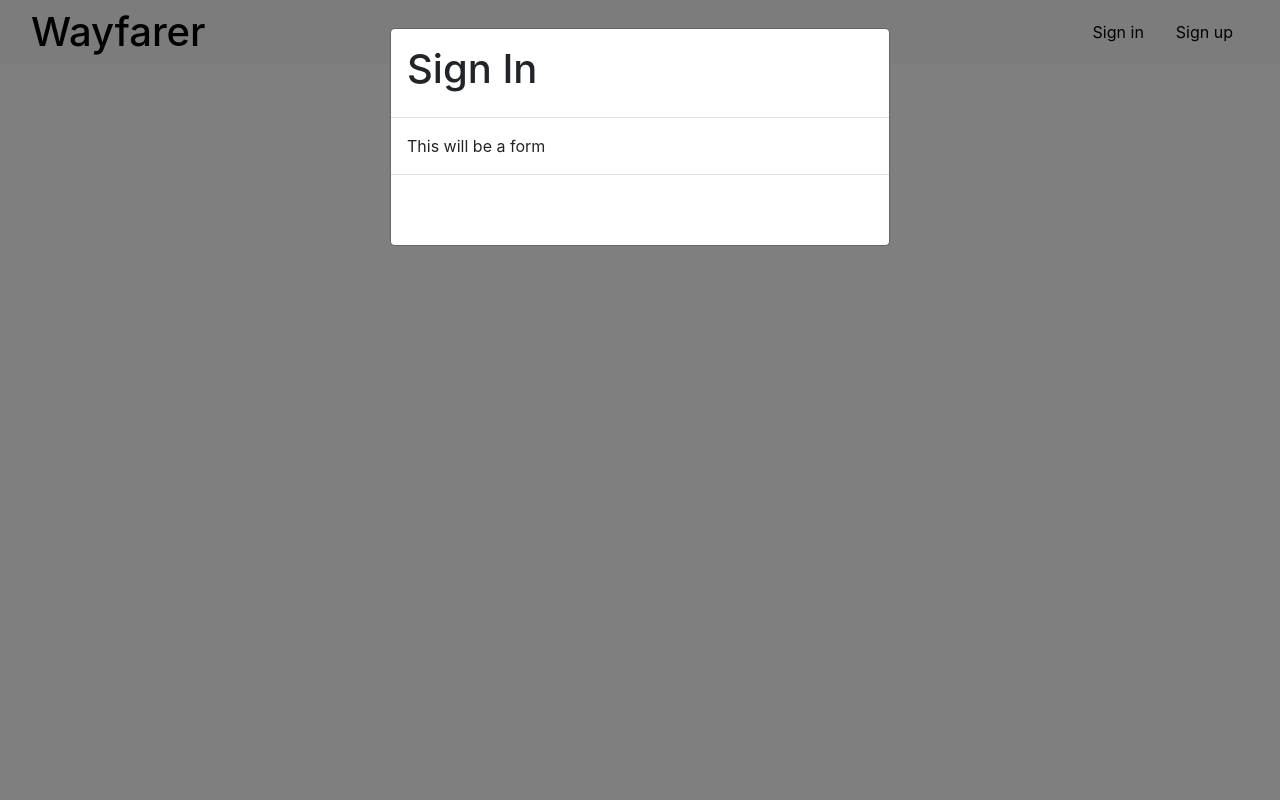
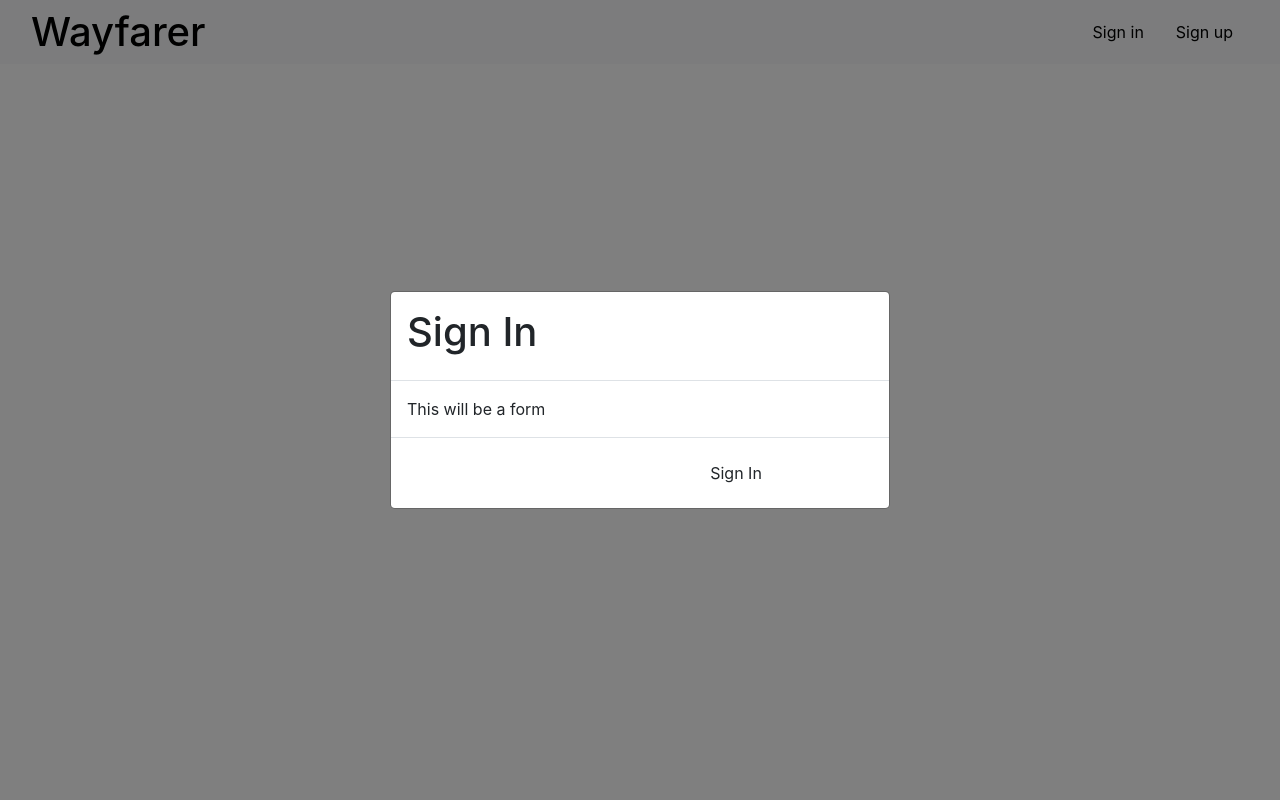
Before and after one commit to MT-Jackrabbit/sei_Project_Two, a Django app: template main_app/templates/base.html in a window 1280 px wide, after a click on "Sign in". Run offline with Django 3.2, Linux system fonts and the light colour scheme; the template is opened without the code that fills it, so the values that code supplies are empty; some libraries are stand-ins or nearby versions.

Commit message:
Basic signin modal added - no form

```diff
--- a/main_app/templates/base.html
+++ b/main_app/templates/base.html
@@ -14,11 +14,11 @@
     <title>Wayfarer</title>
 </head>
 <body>
-    <div class="container">
+    <div class="container" id="signIn">
         <div class="row">
             <div class="col-md-12">
                  <div class="modal fade" id="signInModal">
-                     <div class="modal-dialog">
+                     <div class="modal-dialog modal-dialog-centered">
                          <div class="modal-content">
                              <div class="modal-header">
                                  <h1>Sign In</h1>
@@ -27,7 +27,28 @@
                                  This will be a form
                              </div>
                              <div class="modal-footer">
-                                 <input class='btn' type="text">
+                                 <input class='btn' type="text" value="Sign In">
+                             </div>
+                         </div>
+                     </div>
+                 </div>
+            </div>
+        </div>
+    </div>
+    <div class="container" id="signUp">
+        <div class="row">
+            <div class="col-md-12">
+                 <div class="modal fade" id="signUpModal">
+                     <div class="modal-dialog modal-dialog-centered">
+                         <div class="modal-content">
+                             <div class="modal-header">
+                                 <h1>Sign Up</h1>
+                             </div>
+                             <div class="modal-body">
+                                 This will be a form
+                             </div>
+                             <div class="modal-footer">
+                                 <input class='btn' type="text" value='Sign Up'>
                              </div>
                          </div>
                      </div>
```
